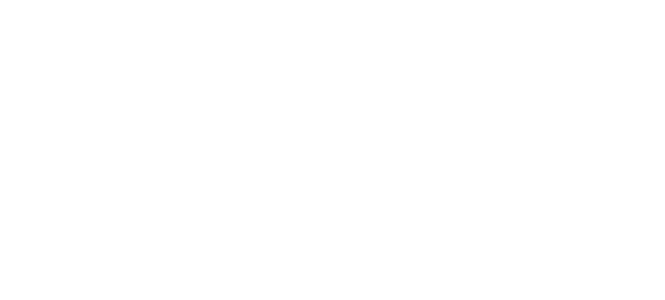
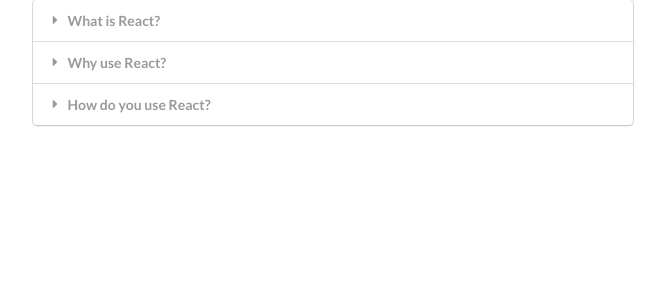
Before and after one commit to DavidRedding/widgets, a React (Create React App) app: page / in a window 1280 px wide. Shown: the top 300 px of the page, without its empty margins (44-709 px from the left). Built offline with nearby package versions, Linux system fonts and the light colour scheme.

Commit message:
Accordion {items} conditional

```diff
--- a/src/App.js
+++ b/src/App.js
@@ -1,8 +1,23 @@
 import React, { useState } from "react";
 // import Translate from "./components/Translate";
-// import Accordion from "./components/Accordion";
+import Accordion from "./components/Accordion";
 // import Search from "./components/Search";
 // import Dropdown from "./components/Dropdown";
+
+const items = [
+  {
+    title: "What is React?",
+    content: "React is a front-end javascript framework",
+  },
+  {
+    title: "Why use React?",
+    content: "React is a favorite JS library among engineers",
+  },
+  {
+    title: "How do you use React?",
+    content: "You use react by creating components",
+  },
+];
 
 const options = [
   {
@@ -19,20 +34,12 @@
   },
 ];
 
+const showAccordion = () => {
+  if (window.location.pathname === "/") {
+    return <Accordion items={items} />;
+  }
+};
+
 export default () => {
-  const [selected, setSelected] = useState(options[0]);
-
-  return (
-    <div className="ui container">
-      {/* <Translate /> */}
-      {/* <Dropdown
-        selected={selected}
-        onSelectedChange={setSelected}
-        options={options}
-        title={"Color"}
-      /> */}
-      {/* <Search /> */}
-      {/* <Accordion items={items} /> */}
-    </div>
-  );
+  return <div className="ui container"> {showAccordion()}</div>;
 };
--- a/src/components/Search.js
+++ b/src/components/Search.js
@@ -16,7 +16,7 @@
 
   useEffect(() => {
     const search = async () => {
-      const { data } = await axios.get("https://en.wikipedia.org/w/api.php", {
+      const { data } = await axios("https://en.wikipedia.org/w/api.php", {
         params: {
           action: "query",
           list: "search",
```
